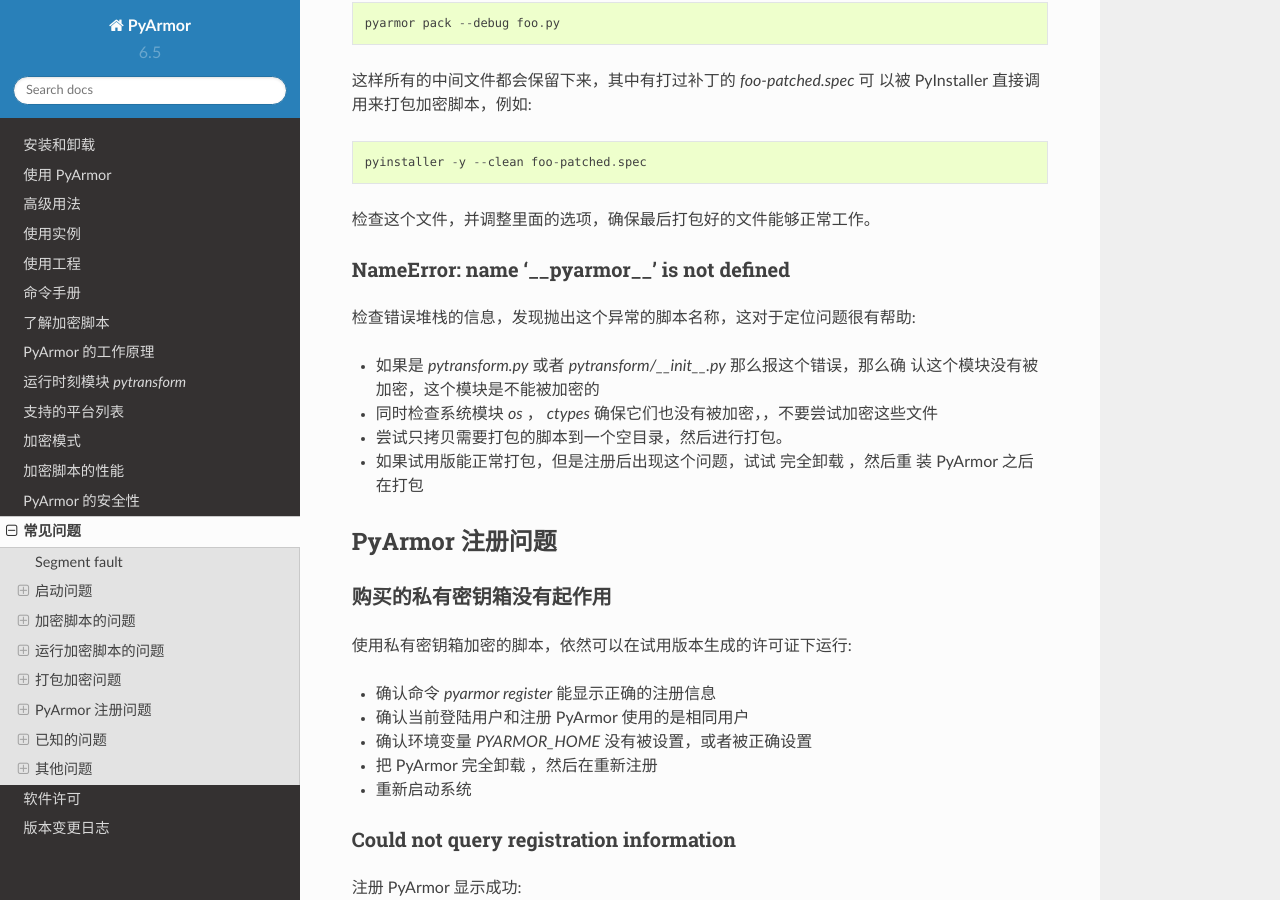
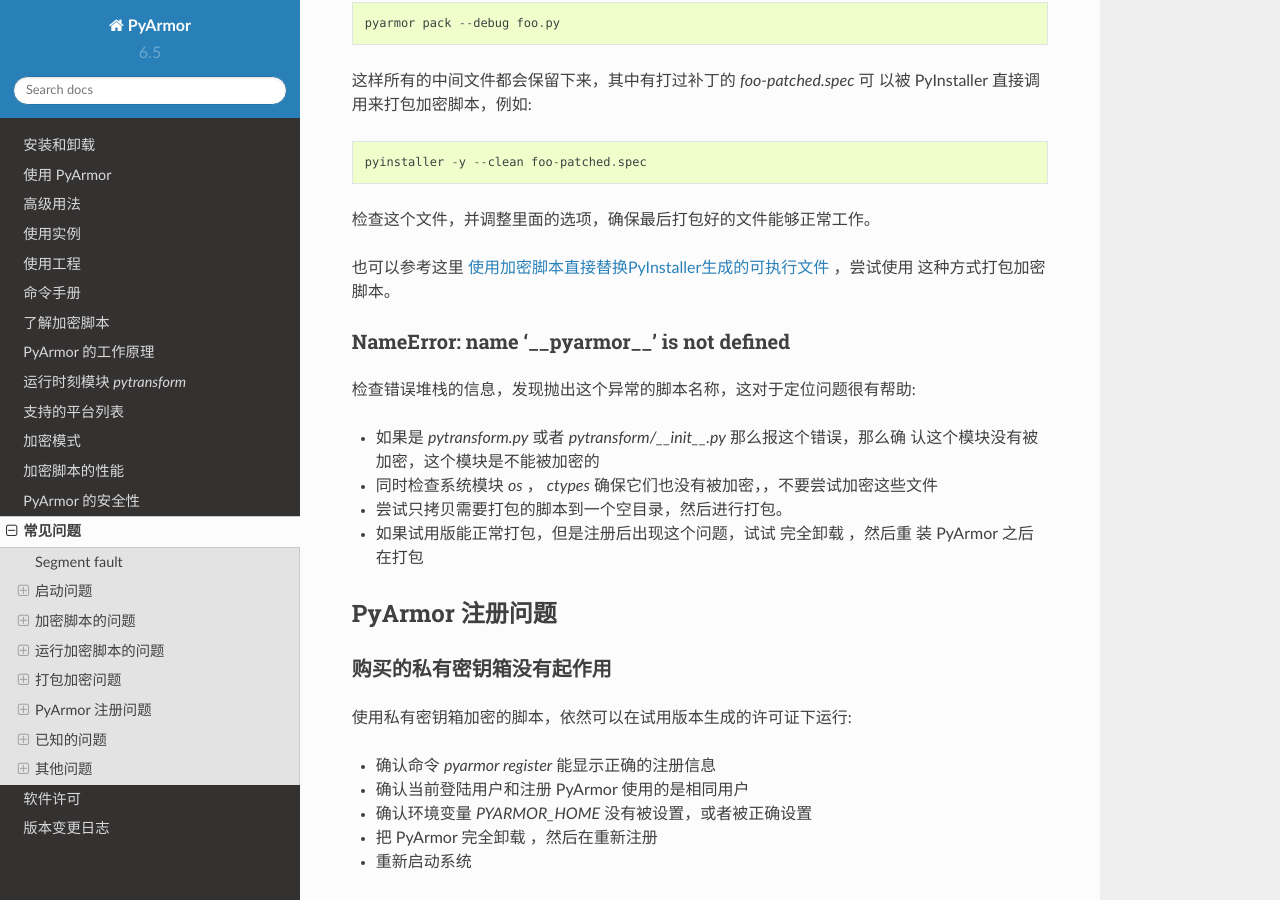
Before and after one commit to dashingsoft/pyarmor-docs-zh, a Sphinx documentation site: the page built from docs/questions.rst, in a window 1280 px wide and 900 px high, scrolled down 9616 px. Built offline with Sphinx 7.4.7 and the Read the Docs theme 2.0.0, drawn with Linux system fonts in a browser that asks for light colours.

Commit message:
Add note for pack question

```diff
--- a/docs/questions.rst
+++ b/docs/questions.rst
@@ -442,6 +442,9 @@
 
 检查这个文件，并调整里面的选项，确保最后打包好的文件能够正常工作。
 
+也可以参考这里 :ref:`使用加密脚本直接替换PyInstaller生成的可执行文件` ，尝试使用
+这种方式打包加密脚本。
+
 NameError: name ‘__pyarmor__’ is not defined
 ~~~~~~~~~~~~~~~~~~~~~~~~~~~~~~~~~~~~~~~~~~~~
 
```
